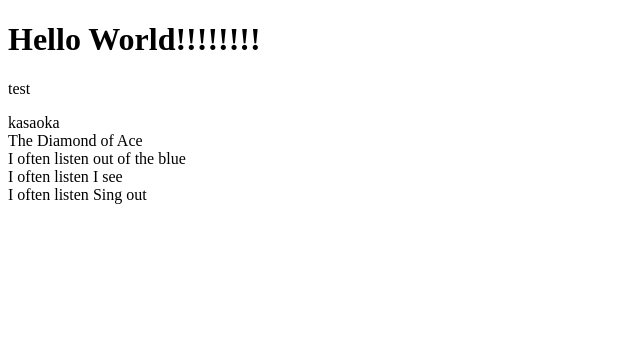
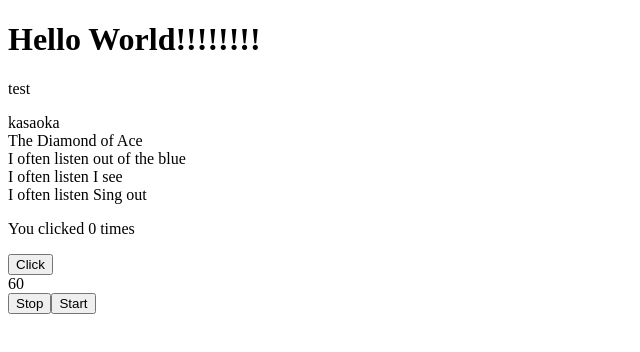
Before and after one commit to mm-masahiro/mm-masahiro, a React app: page / in a window 1280 px wide. Shown: the top 352 px of the page, without its empty margins (0-640 px from the left). Built offline with nearby package versions, Linux system fonts and the light colour scheme; the HTML template or start-up script is replaced by a standard one.

Commit message:
timer test

```diff
--- /dev/null
+++ b/src/component/counter.tsx
@@ -0,0 +1,12 @@
+import React, { useState } from 'react';
+
+export const Counter = () => {
+	const [count, setCount] = useState(0);
+
+	return (
+		<div>
+			<p>You clicked {count} times</p>
+			<button onClick={() => setCount(count + 1)}>Click</button>
+		</div>
+	)
+}
--- a/src/component/test.tsx
+++ b/src/component/test.tsx
@@ -16,6 +16,7 @@ interface SchoolProps {
 }
 
 export const Test = (props : SchoolProps) => {
+	const school = props.school
 	return (
 		<div>
 			<div>
@@ -24,11 +25,9 @@ export const Test = (props : SchoolProps) => {
 			</div>
 			<div>
 				<div>
-					{props.school}
+					{school}
 				</div>
 			</div>
 		</div>
 	)
 }
-
-// export default Test
--- /dev/null
+++ b/src/component/timer.tsx
@@ -0,0 +1,21 @@
+import React, { useState } from 'react';
+
+interface AppState {
+	timeLeft: number
+}
+
+export const Timer = () => {
+	const [limit, setLimit] = useState(60);
+
+	return (
+		<div>
+			<div>
+				{limit}
+			</div>
+			<button>Stop</button>
+			<button>Start</button>
+		</div>
+	)
+
+
+}
--- a/src/main.tsx
+++ b/src/main.tsx
@@ -2,6 +2,8 @@ import * as React from 'react';
 import * as ReactDOM from 'react-dom';
 import { Student, Test } from './component/test'
 import { Tick } from './component/tick';
+import { Counter } from './component/counter'
+import { Timer } from './component/timer';
 
 const App = () => {
 	const book = {
@@ -57,7 +59,10 @@ const App = () => {
 				))}
 			</div>
 			<div>
-				{/* <Tick /> */}
+				<Counter />
+			</div>
+			<div>
+				<Timer />
 			</div>
 		</div>
 	)
```
